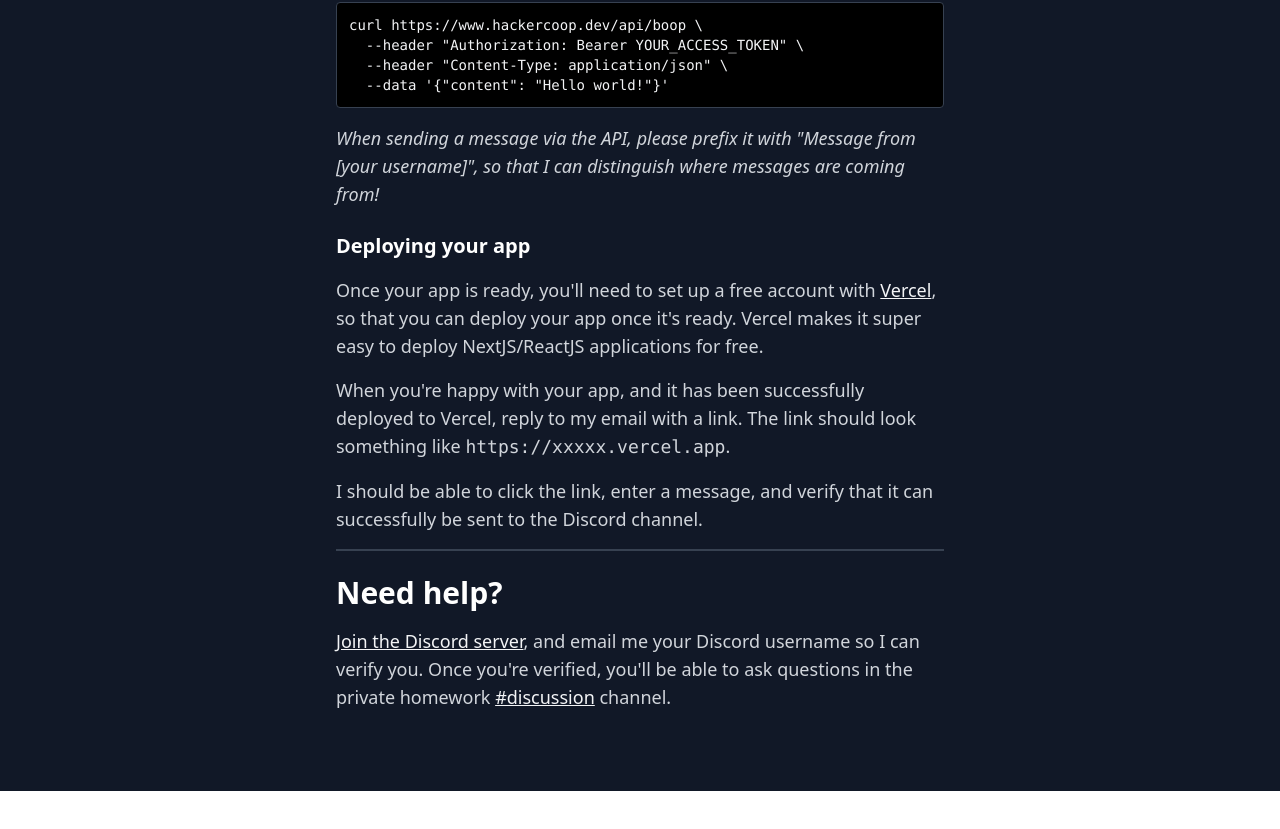
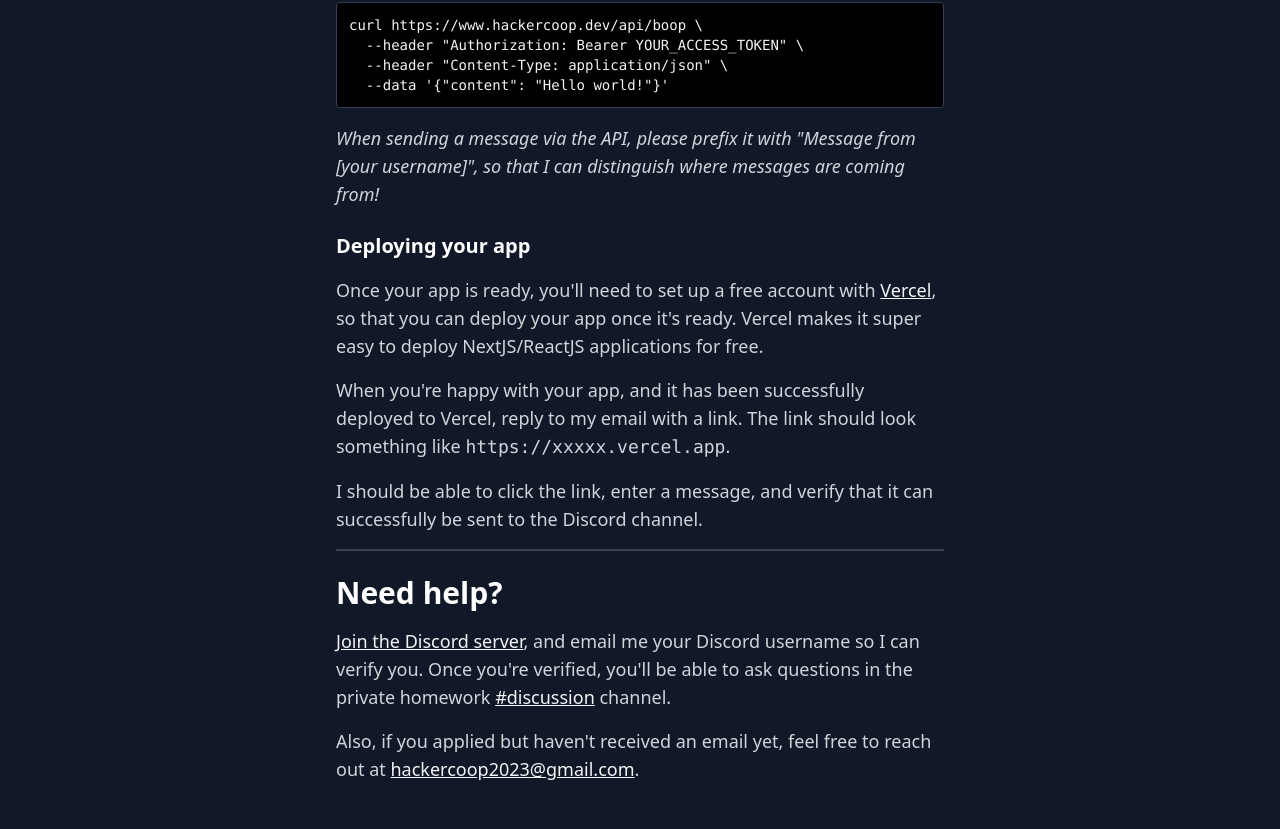
Before and after one commit to reichert621/coop, a Next.js app: page /homework in a window 1280 px wide. Shown: the part 2039-2868 px from the top of the page. Before the commit the page ends 2830 px from the top, so only its background shows below. Built offline with nearby package versions, Linux system fonts and the light colour scheme.

Commit message:
Add email contact info

```diff
--- a/pages/homework.tsx
+++ b/pages/homework.tsx
@@ -66,7 +66,7 @@ export default function Homework() {
           </FadeIn>
 
           <FadeIn direction="left" delay={200}>
-            <div className="flex flex-col gap-4">
+            <div className="mb-24 flex flex-col gap-4">
               <h2 className="mt-2 text-3xl font-bold text-white">Overview</h2>
 
               <p className="text-lg text-gray-300">
@@ -286,6 +286,18 @@ export default function Homework() {
                 </a>{' '}
                 channel.
               </p>
+
+              <p className="text-lg text-gray-300">
+                Also, if you applied but haven&apos;t received an email yet,
+                feel free to reach out at{' '}
+                <a
+                  className="text-gray-100 underline hover:text-white"
+                  href="mailto:hackercoop2023@gmail.com"
+                >
+                  hackercoop2023@gmail.com
+                </a>
+                .
+              </p>
             </div>
           </FadeIn>
         </div>
```
